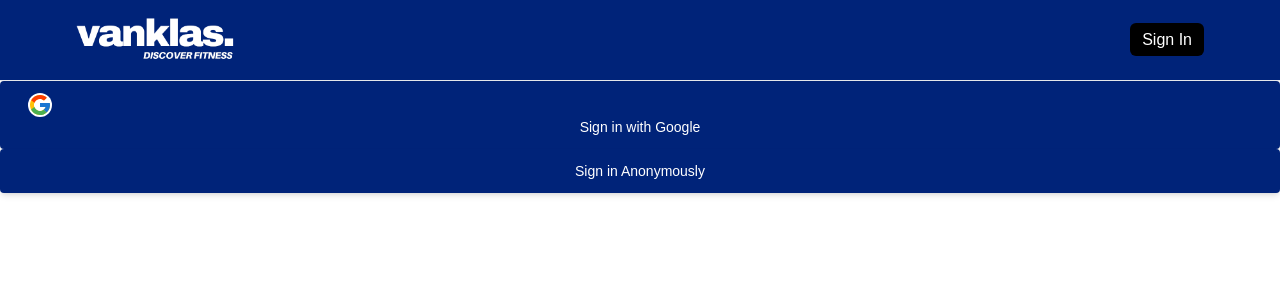
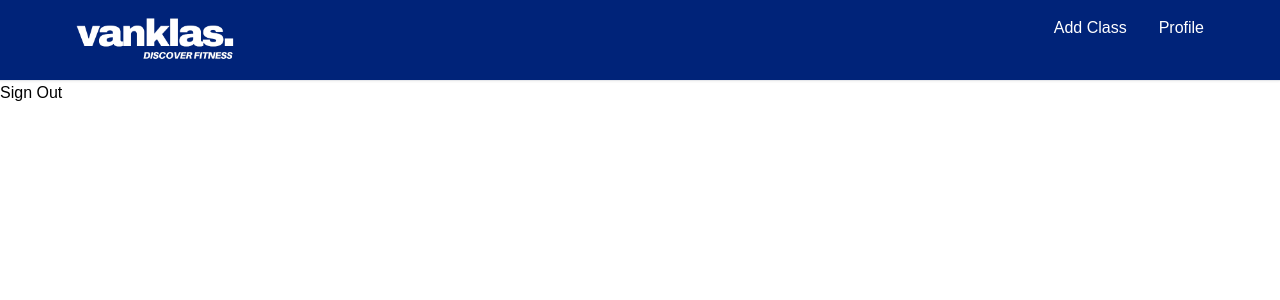
Before and after one commit to akarlovskaya/react-next13-firebase, a Next.js app: page /sign-up in a window 1280 px wide. Shown: the top 300 px of the page. Built offline with nearby package versions, Linux system fonts and the light colour scheme.

Commit message:
Add Context

```diff
--- /dev/null
+++ b/app/Provider.js
@@ -0,0 +1,14 @@
+'use client';
+import { createContext } from 'react';
+
+export const UserContext = createContext({ user: null, username: null });
+
+function Provider({ children }) {
+  return (
+    <UserContext.Provider value={{ user: {}, username: 'jeff' }}>
+      {children}
+    </UserContext.Provider>
+  )
+}
+
+export default Provider;
--- a/app/components/Navbar.js
+++ b/app/components/Navbar.js
@@ -1,14 +1,16 @@
-'use client'
-
+'use client';
 import Link from 'next/link';
 import { usePathname } from 'next/navigation';
+import { useContext } from 'react';
+import { UserContext } from "../Provider";
 
 
 // Top navbar
 export default function Navbar() {
     // const { user, username } = useContext(UserContext);
-    const user = null;
-    const username = null;
+    const { user, username } = useContext(UserContext)
+    // const user = null;
+    // const username = null;
     // const router = useRouter(); // Hook to get the current path
     const pathname = usePathname(); // Get the current path
 
--- a/app/layout.js
+++ b/app/layout.js
@@ -2,6 +2,9 @@ import localFont from "next/font/local";
 import "./globals.css";
 import { Toaster } from 'react-hot-toast';
 import Navbar from "./components/Navbar";
+// import { UserContext } from '@lib/context';
+// import { useUserData } from '@lib/hooks';
+import Provider from "./Provider";
 
 
 export const metadata = {
@@ -13,10 +16,11 @@ export default function RootLayout({ children }) {
   return (
     <html lang="en">
       <body>
-        <Toaster/>
-        <Navbar />
-
-        {children}
+        <Provider>
+          <Toaster/>
+          <Navbar />
+          {children}
+        </Provider>
       </body>
     </html>
   );
--- a/app/sign-up/page.js
+++ b/app/sign-up/page.js
@@ -1,13 +1,15 @@
-'use client'
-import React from 'react';
+'use client';
 import { auth, firestore, googleAuthProvider } from '../lib/firebase';
 import { signInWithPopup, signInAnonymously, signOut } from 'firebase/auth';
+import { useContext } from 'react';
+import { UserContext } from "../Provider";
 import { FcGoogle } from "react-icons/fc";
 import toast from 'react-hot-toast';
 
 const SignUpPage = () => {
-  const user = null;
-  const username = null;
+  // const user = null;
+  // const username = null;
+  const { user, username } = useContext(UserContext)
 
   // 1. user signed out <SignInButton />
   // 2. user signed in, but missing username <UsernameForm />
```
